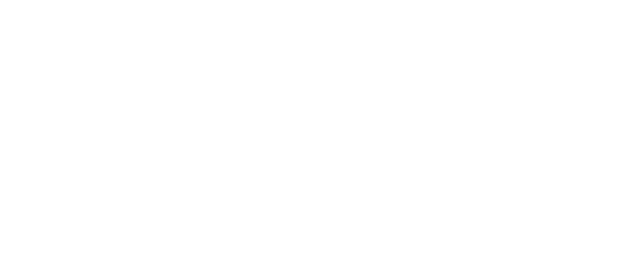
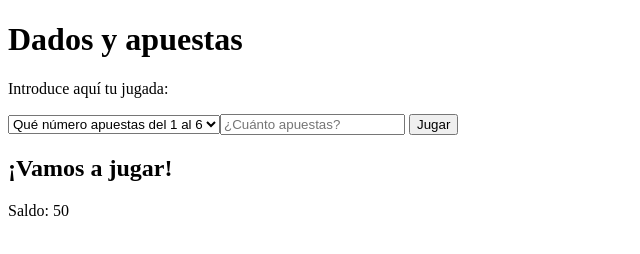
Before and after one commit to Adalab/modulo-2-evaluacion-intermedia-AleDiUrr, a plain HTML site: page index.html in a window 1280 px wide. Shown: the whole page, without its empty margins (0-640 px from the left). Drawn offline with Linux system fonts and the light colour scheme.

Commit message:
add html tags

```diff
--- a/index.html
+++ b/index.html
@@ -8,6 +8,30 @@
     <title>Evaluación intermedia Alejandra Diaz</title>
   </head>
   <body>
+    <h1>Dados y apuestas</h1>
+    <p>Introduce aquí tu jugada:</p>
+    <form action="">
+      <select name="" id="">
+        <option>Qué número apuestas del 1 al 6</option>
+        <option>1</option>
+        <option>2</option>
+        <option>3</option>
+        <option>4</option>
+        <option>5</option>
+        <option>6</option>
+        <input
+          class="js_name"
+          type="text"
+          name="name"
+          id="name"
+          placeholder="¿Cuánto apuestas?"
+        />
+        <button>Jugar</button>
+      </select>
+    </form>
+    <h2>¡Vamos a jugar!</h2>
+    <p>Saldo: 50</p>
+
     <script src="./js/main.js"></script>
   </body>
 </html>
```
